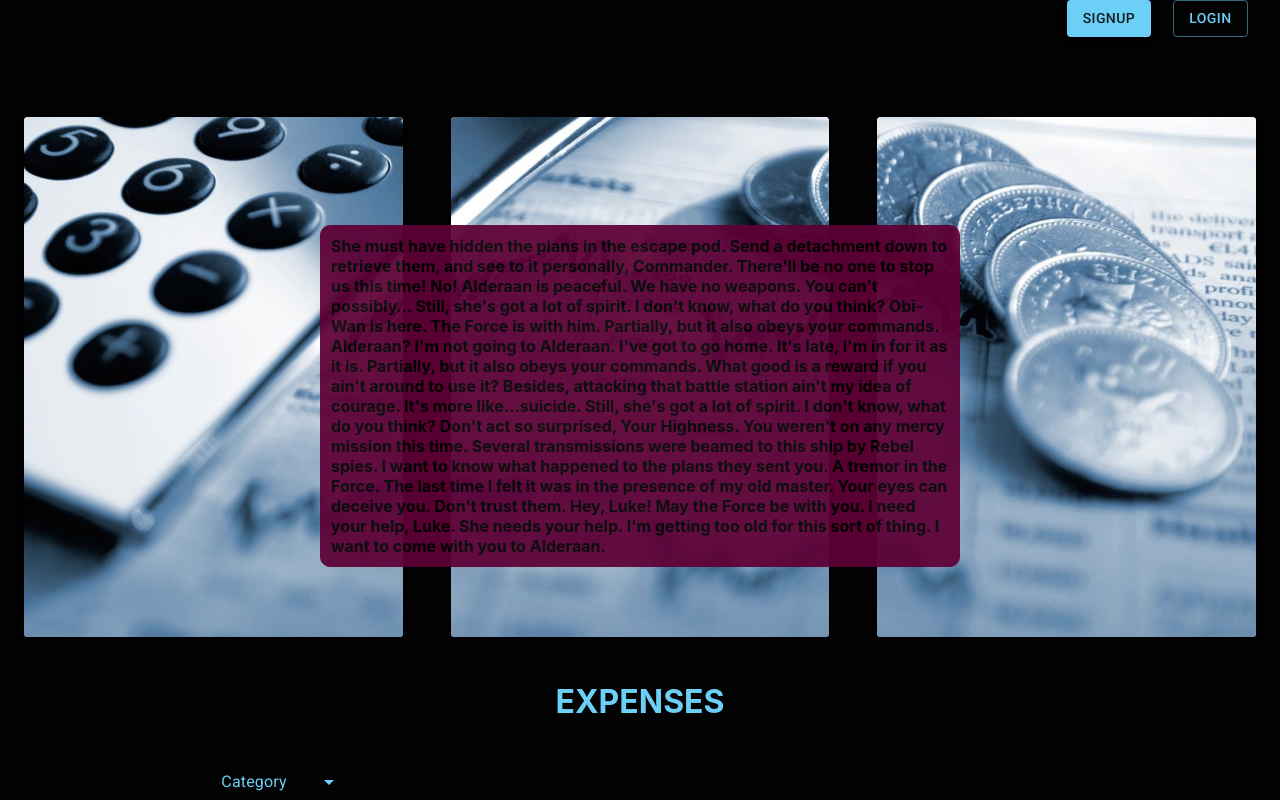
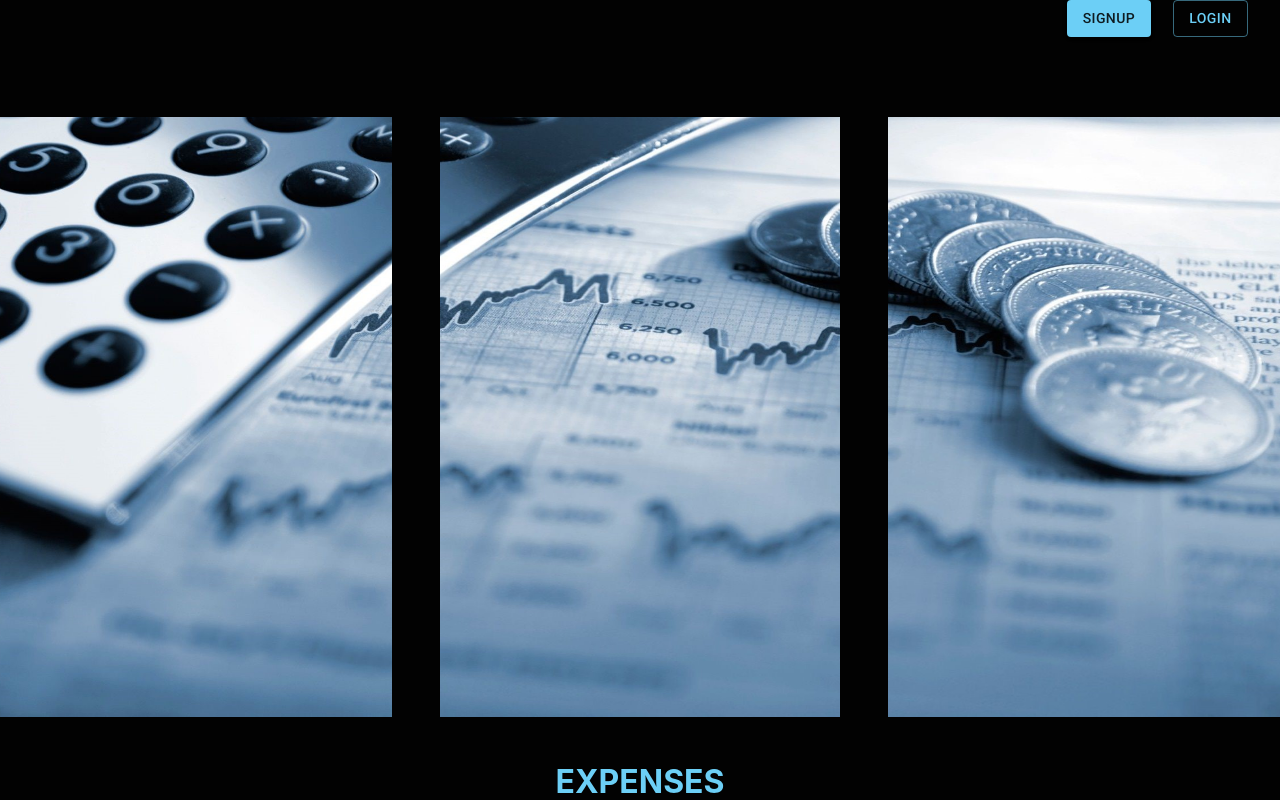
Before and after one commit to dlleclercq/blue-badge-project-client, a React (Create React App) app: page / in a window 1280 px wide. Shown: the top 800 px of the page. Built offline with nearby package versions, Linux system fonts and the light colour scheme.

Commit message:
Revert "added styling to landing page"

```diff
--- a/src/components/landing/Landing.js
+++ b/src/components/landing/Landing.js
@@ -1,7 +1,6 @@
 import React from "react";
-
 import { makeStyles } from "@material-ui/core/styles";
-import { Card, CardMedia, CardContent } from "@material-ui/core";
+import Paper from "@material-ui/core/Paper";
 
 const useStyles = makeStyles((theme) => ({
   root: {
@@ -11,7 +10,7 @@ const useStyles = makeStyles((theme) => ({
       margin: theme.spacing(3),
       marginTop: theme.spacing(10),
       width: theme.spacing(50),
-      height: theme.spacing(65),
+      height: theme.spacing(75),
     },
   },
 }));
@@ -21,74 +20,32 @@ const Landing = () => {
 
   return (
     <div className={classes.root}>
-      <Card sx={{ width: 400, height: 570 }}>
-        <CardMedia
-          component="img"
-          alt="landing page image"
-          width=" 400"
-          height="600"
-          image="/assets/image03-1.jpg"
+      <Paper elevation={0}>
+        <img
+          src="/assets/image03-1.jpg"
+          alt="bar graph"
+          width="400px"
+          height="600 px"
         />
-      </Card>
-      <Card sx={{ width: 400, height: 570 }}>
-        <CardMedia
-          component="img"
-          alt="landing page image"
-          width=" 400"
-          height="600"
-          image="/assets/image03-2.jpg"
+      </Paper>
+
+      <Paper elevation={0}>
+        <img
+          src="/assets/image03-2.jpg"
+          alt="bar graph"
+          width="400px"
+          height="600 px"
         />
-        <CardContent>
-          <paper elevation={20} variant="outlined">
-            <div
-              style={{
-                position: "absolute",
-                color: "#020202",
-                backgroundColor: "#5E0035",
-                border: "1px solid #5E0035",
-                borderRadius: 10,
-                top: 225,
-                left: "50%",
-                transform: "translateX(-50%)",
-                opacity: 0.93,
-                padding: 10,
-                fontWeight: "bold",
-              }}
-            >
-              She must have hidden the plans in the escape pod. Send a
-              detachment down to retrieve them, and see to it personally,
-              Commander. There'll be no one to stop us this time! No! Alderaan
-              is peaceful. We have no weapons. You can't possibly… Still, she's
-              got a lot of spirit. I don't know, what do you think? Obi-Wan is
-              here. The Force is with him. Partially, but it also obeys your
-              commands. Alderaan? I'm not going to Alderaan. I've got to go
-              home. It's late, I'm in for it as it is. Partially, but it also
-              obeys your commands. What good is a reward if you ain't around to
-              use it? Besides, attacking that battle station ain't my idea of
-              courage. It's more like…suicide. Still, she's got a lot of spirit.
-              I don't know, what do you think? Don't act so surprised, Your
-              Highness. You weren't on any mercy mission this time. Several
-              transmissions were beamed to this ship by Rebel spies. I want to
-              know what happened to the plans they sent you. A tremor in the
-              Force. The last time I felt it was in the presence of my old
-              master. Your eyes can deceive you. Don't trust them. Hey, Luke!
-              May the Force be with you. I need your help, Luke. She needs your
-              help. I'm getting too old for this sort of thing. I want to come
-              with you to Alderaan.
-            </div>
-          </paper>
-        </CardContent>
-      </Card>
+      </Paper>
 
-      <Card sx={{ width: 400, height: 570 }}>
-        <CardMedia
-          component="img"
-          alt="landing page image"
-          width=" 400"
-          height="600"
-          image="/assets/image03-3.jpg"
+      <Paper elevation={0}>
+        <img
+          src="/assets/image03-3.jpg"
+          alt="bar graph"
+          width="400px"
+          height="600 px"
         />
-      </Card>
+      </Paper>
     </div>
   );
 };
```
